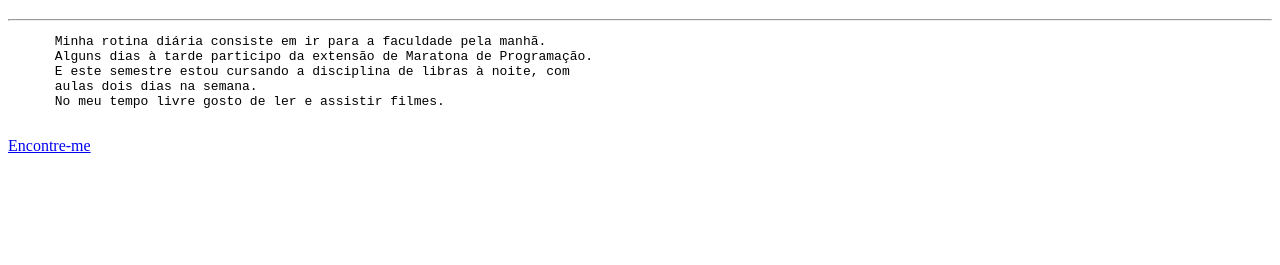
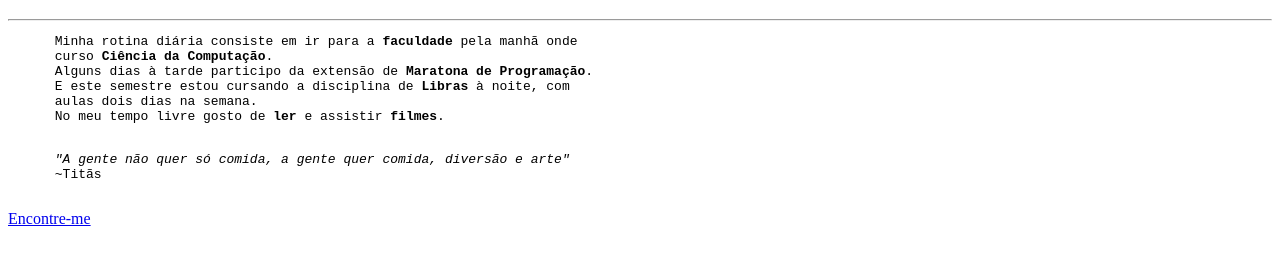
Before and after one commit to mlrlima/2025.1-Programacao-web-e-mobile, a plain HTML site: page minha_rotina_html/index.html in a window 1280 px wide. Shown: the part 409-674 px from the top of the page. Drawn offline with Linux system fonts and the light colour scheme.

Commit message:
palavras em negrito + frase

```diff
--- a/minha_rotina_html/index.html
+++ b/minha_rotina_html/index.html
@@ -17,11 +17,17 @@
     <h1>Minha rotina</h1>
     <hr />
     <pre>
-      Minha rotina diária consiste em ir para a faculdade pela manhã.
-      Alguns dias à tarde participo da extensão de Maratona de Programação.
-      E este semestre estou cursando a disciplina de libras à noite, com
+      Minha rotina diária consiste em ir para a <b>faculdade</b> pela manhã onde
+      curso <b>Ciência da Computação</b>.
+      Alguns dias à tarde participo da extensão de <b>Maratona de Programação</b>.
+      E este semestre estou cursando a disciplina de <b>Libras</b> à noite, com
       aulas dois dias na semana.
-      No meu tempo livre gosto de ler e assistir filmes.
+      No meu tempo livre gosto de <b>ler</b> e assistir <b>filmes</b>.
+    </pre>
+
+    <pre>
+      <i>"A gente não quer só comida, a gente quer comida, diversão e arte"</i>
+      ~Titãs
     </pre>
 
     <a href="./contato.html">Encontre-me</a>
```
